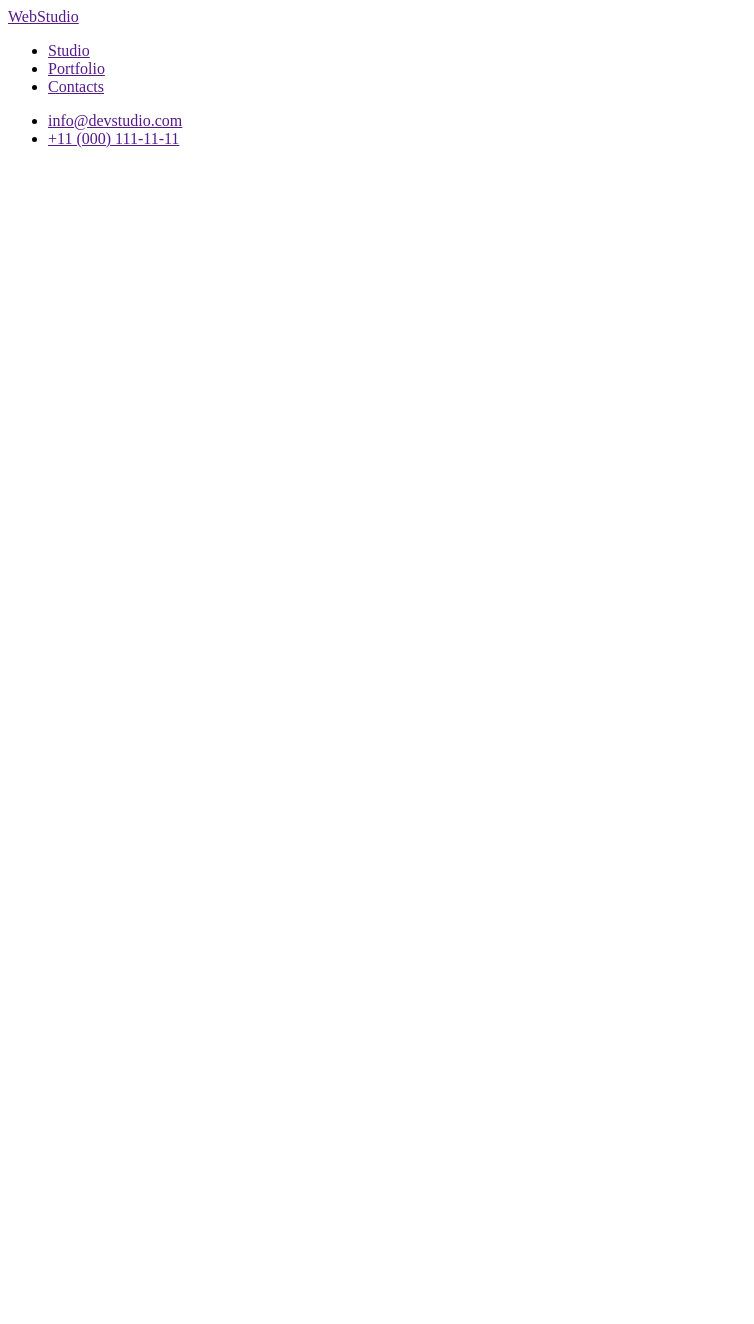
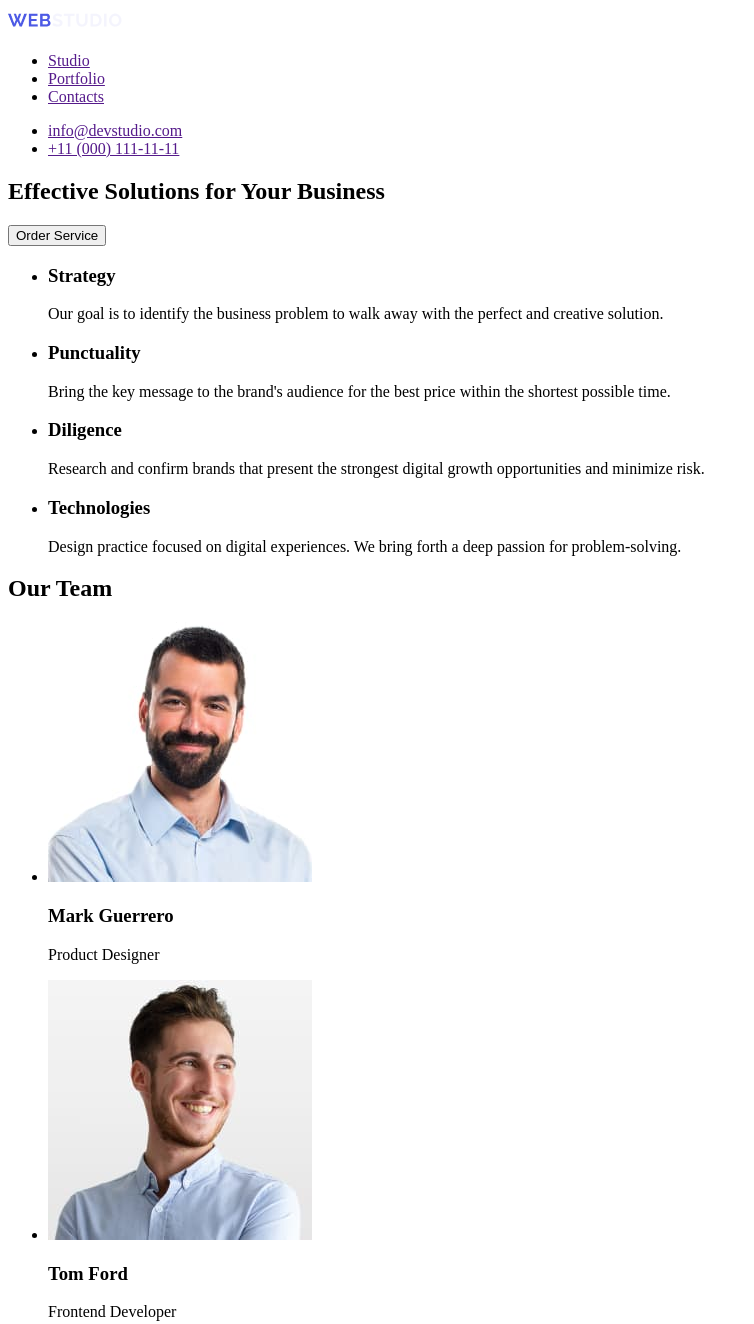
Before and after one commit to Yuliuus/goit-markup-hw-01, a plain HTML site: page index.html in a window 1280 px wide. Shown: the top 1324 px of the page, without its empty margins (0-754 px from the left). Before the commit the page ends 800 px from the top, so only its background shows below. Drawn offline with Linux system fonts and the light colour scheme.

Commit message:
finished

```diff
--- a/index.html
+++ b/index.html
@@ -1,14 +1,16 @@
 <!DOCTYPE html>
 <html lang="en">
   <head>
-    <meta charset="UTF-8" />
-    <meta name="viewport" content="width=device-width, initial-scale=1.0" />
+    <meta charset="UTF-8"/>
+    <meta name="viewport" content="width=device-width, initial-scale=1.0"/>
     <title>WebStudio</title>
   </head>
   <body>
     <header>
       <nav>
-        <a href="">WebStudio</a>
+        <a href="">
+          <img src="/img/logo.png" alt="WebStudio"/>
+        </a>
         <ul>
           <li>
             <a href="">Studio</a>
@@ -28,9 +30,97 @@
         <li><a href="">+11 (000) 111-11-11</a></li>
       </ul>
     </header>
-
-    <main></main>
-
-    <footer></footer>
+    <main>
+      <section>
+        <h1>Effective Solutions for Your Business</h1>
+        <button type="button">Order Service</button>
+      </section>
+      <section>
+        <ul>
+          <li>
+            <h3>Strategy</h3>
+            <p>
+              Our goal is to identify the business problem to walk away with the
+              perfect and creative solution.
+            </p>
+          </li>
+          <li>
+            <h3>Punctuality</h3>
+            <p>
+              Bring the key message to the brand's audience for the best price
+              within the shortest possible time.
+            </p>
+          </li>
+          <li>
+            <h3>Diligence</h3>
+            <p>
+              Research and confirm brands that present the strongest digital
+              growth opportunities and minimize risk.
+            </p>
+          </li>
+          <li>
+            <h3>Technologies</h3>
+            <p>
+              Design practice focused on digital experiences. We bring forth a
+              deep passion for problem-solving.
+            </p>
+          </li>
+        </ul>
+      </section>
+      <section>
+        <h2>Our Team</h2>
+        <ul>
+          <li>
+            <img
+              src="/img/portrait-1.jpg"
+              alt="Portrait Mark"
+              width="264"
+              height="260"
+            />
+            <h3>Mark Guerrero</h3>
+            <p>Product Designer</p>
+          </li>
+          <li>
+            <img
+              src="/img/portrait-2.jpg"
+              alt="Portrait Tom"
+              width="264"
+              height="260"
+            />
+            <h3>Tom Ford</h3>
+            <p>Frontend Developer</p>
+          </li>
+          <li>
+            <img
+              src="/img/portrait-3.jpg"
+              alt="Portrait Camila"
+              width="264"
+              height="260"
+            />
+            <h3>Camila Garcia</h3>
+            <p>Marketing</p>
+          </li>
+          <li>
+            <img
+              src="/img/portrait-4.jpg"
+              alt="Portrait Daniel"
+              width="264"
+              height="260"
+            />
+            <h3>Daniel Wilson</h3>
+            <p>UI Designer</p>
+          </li>
+        </ul>
+      </section>
+    </main>
+    <footer>
+      <a href="">
+        <img src="/img/logo.png" alt="WebStudio" />
+      </a>
+      <p>
+        Increase the flow of customers and sales for your business with digital
+        marketing & growth solutions.
+      </p>
+    </footer>
   </body>
 </html>
```
Also changed, not shown: img/logo.png (added), img/portrait-1.jpg (added), img/portrait-2.jpg (added), img/portrait-3.jpg (added), img/portrait-4.jpg (added).
